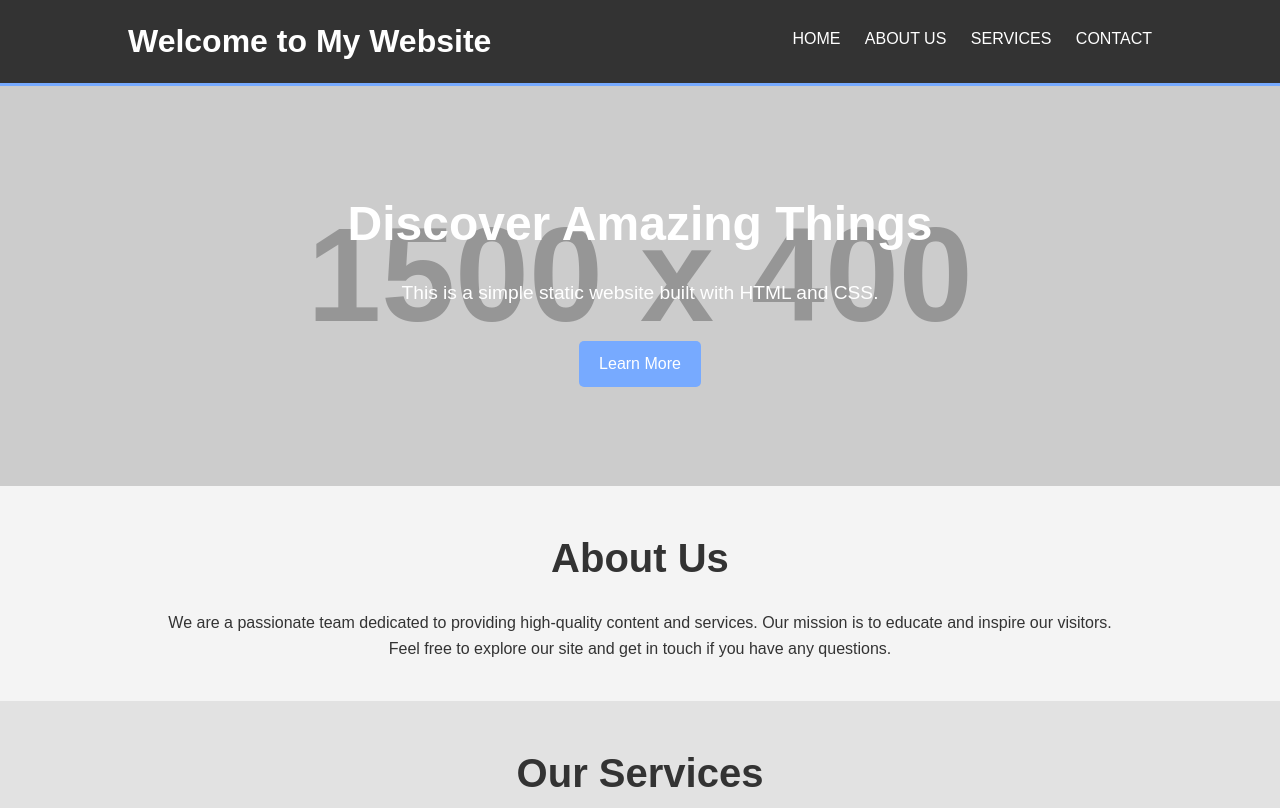
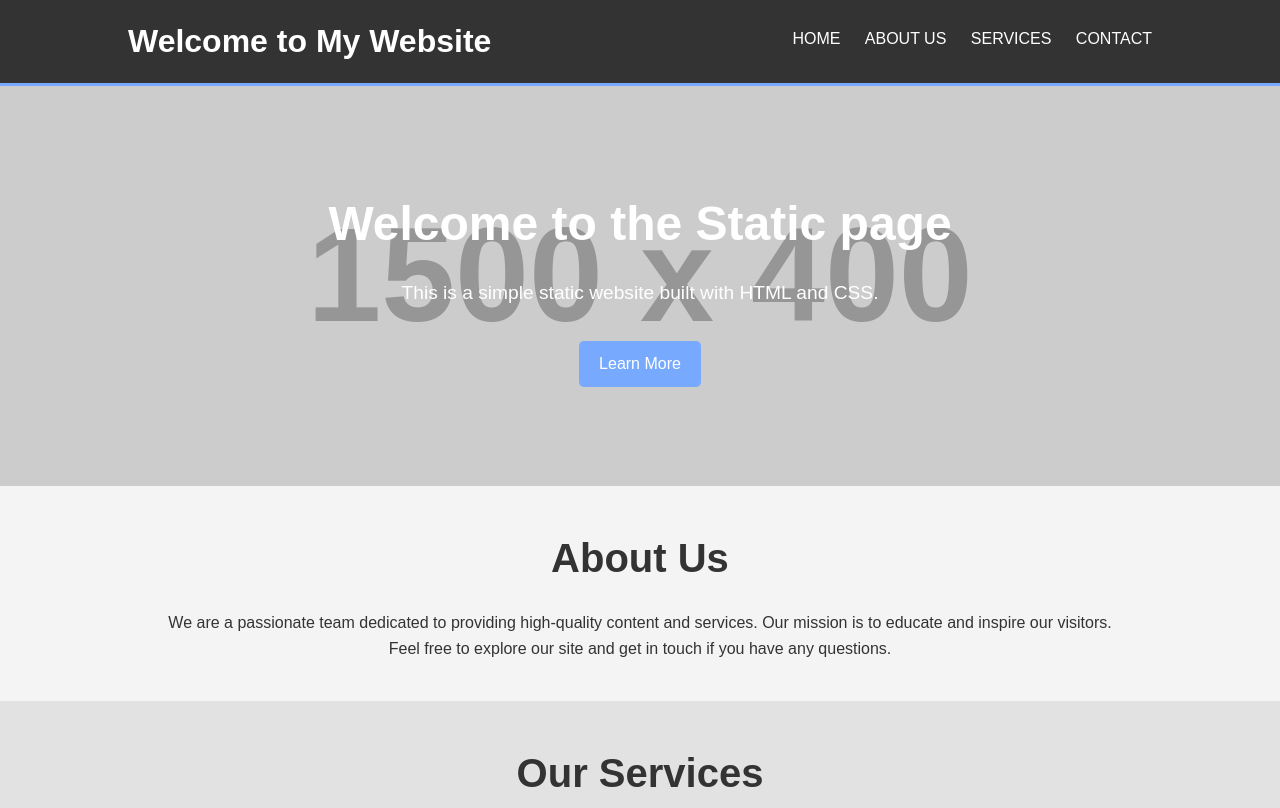
Before and after one commit to Nashettyshailaja/AWS-DevOps-track-Use-Case-problem-statement, a plain HTML site: page index.html in a window 1280 px wide. Shown: the top 808 px of the page. Drawn offline with Linux system fonts and the light colour scheme; placeholder pictures from the web are drawn by us.

Commit message:
Update index.html

```diff
--- a/index.html
+++ b/index.html
@@ -24,7 +24,7 @@
     <main>
         <section id="home" class="hero">
             <div class="container">
-                <h2>Discover Amazing Things</h2>
+                <h2>Welcome to the Static page</h2>
                 <p>This is a simple static website built with HTML and CSS.</p>
                 <a href="#about" class="button">Learn More</a>
             </div>
```
